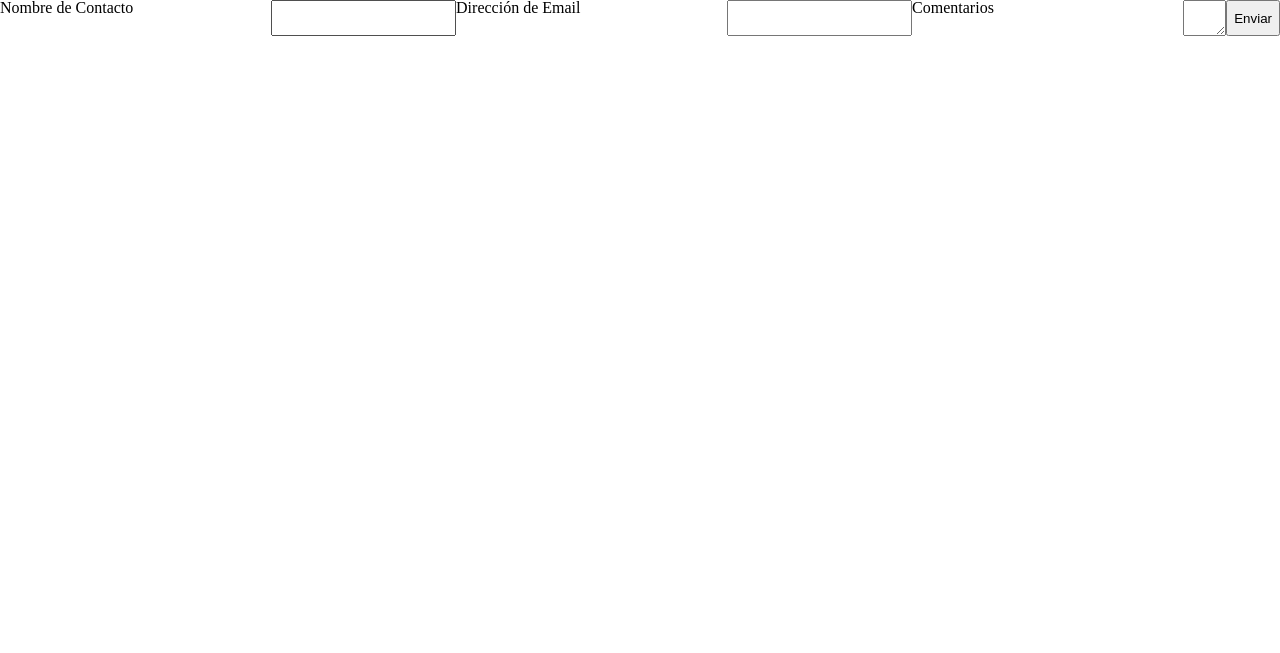
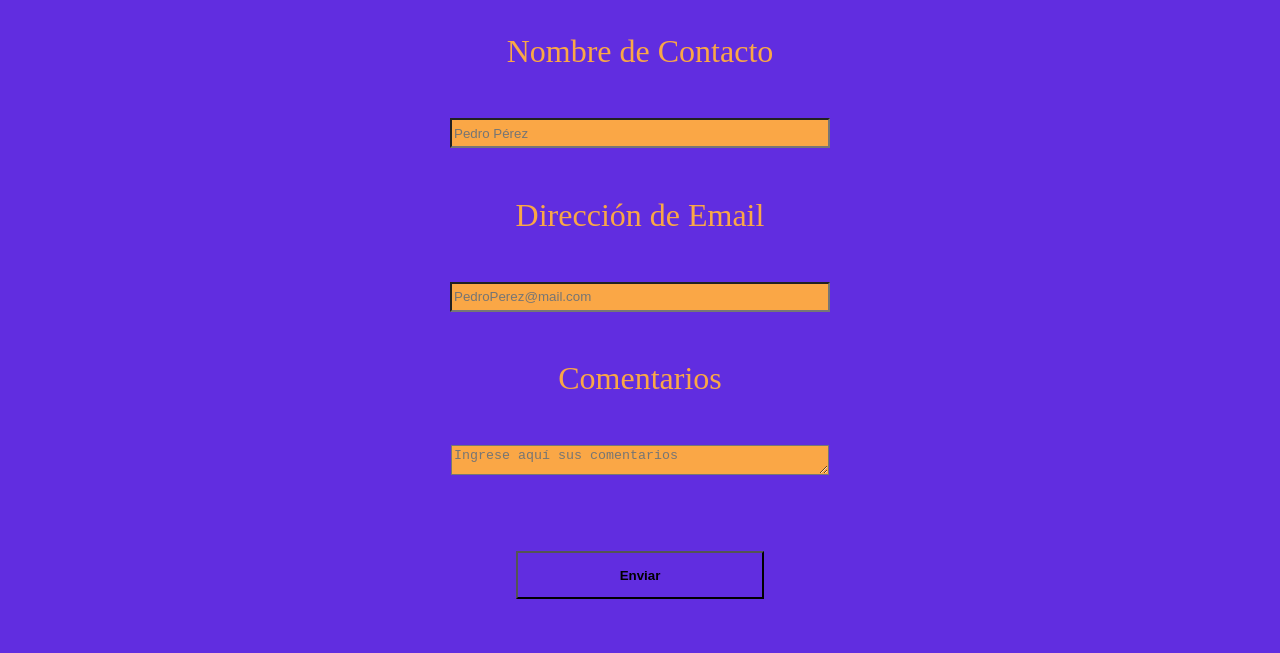
Before and after one commit to gabriellazzaro96/SF2022-First-CheckPoint, a plain HTML site: page assets/htmls/form.html in a window 1280 px wide. Drawn offline with Linux system fonts and the light colour scheme.

Commit message:
:tada: Fix: Fixed Form

```diff
--- a/assets/css/form-styles.css
+++ b/assets/css/form-styles.css
@@ -1,7 +1,47 @@
+body {
+    width: 100vw;
+    height: 100vh;
+    font-family: 'Franklin Gothic Medium', 'Arial Narrow', Arial, sans-serif;
+    background-color: #612DE0;
+}
+
 .formulario {
     display: flex ;
+    flex-wrap: wrap;
+    margin: 10px 20px;
+    height: 80vh;
+}
+
+.formulario__campo{
+    width: 100%;
+    display: flex;
+    flex-wrap: wrap;
+    justify-content: center;
+    align-items: center;
 }
 
 .formulario__label {
     width: 100%;
+    text-align: center;
+    font-size: 2rem;
+    font-weight: 500;
+    color: #FAA746;
+
 }
+
+.formulario__input {
+    background-color: #FAA746;
+    height: 1.5rem;
+    width: 30%;
+}
+
+#boton{
+    background-color: #612DE0;
+    width: 20%;
+    height: 3rem;
+    font-weight: bolder;
+}
+
+#boton:hover {
+    filter: brightness(0.5);
+}
--- a/assets/htmls/form.html
+++ b/assets/htmls/form.html
@@ -10,16 +10,22 @@
 </head>
 <body>
     <form action="" class="formulario">
-        <label for="name" class="formulario__label">Nombre de Contacto</label>
-        <input id="name" type="text" class="formulario__input" name="name">
 
-        <label for="email" class="formulario__label">Dirección de Email</label>
-        <input id="email" type="email" class="formulario__input" name="email">
-
-        <label for="comentarios" class="formulario__label">Comentarios</label>
-        <textarea id="comentarios" type="text" class="formulario__input" name="comentarios"></textarea>
-
-        <button type="submit" id="boton">Enviar</button>
+        <div class="formulario__campo">
+            <label for="name" class="formulario__label">Nombre de Contacto</label>
+            <input id="name" type="text" class="formulario__input" name="name" placeholder="Pedro Pérez" required>
+        </div>
+        <div class="formulario__campo">
+            <label for="email" class="formulario__label">Dirección de Email</label>
+            <input id="email" type="email" class="formulario__input" name="email" placeholder="PedroPerez@mail.com" required>
+        </div>
+        <div class="formulario__campo">
+            <label for="comentarios" class="formulario__label">Comentarios</label>
+            <textarea id="comentarios" type="text" class="formulario__input" name="comentarios" placeholder="Ingrese aquí sus comentarios" ></textarea>
+        </div>
+        <div class="formulario__campo">
+            <button type="submit" id="boton">Enviar</button>
+        </div>
     </form>
 
 </body>
```
